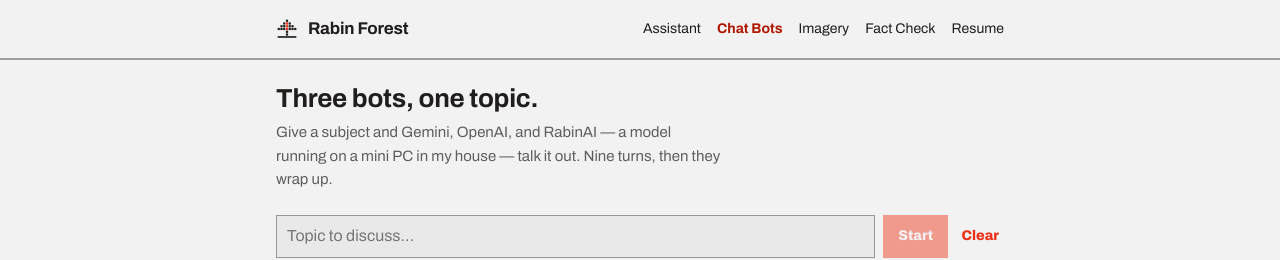
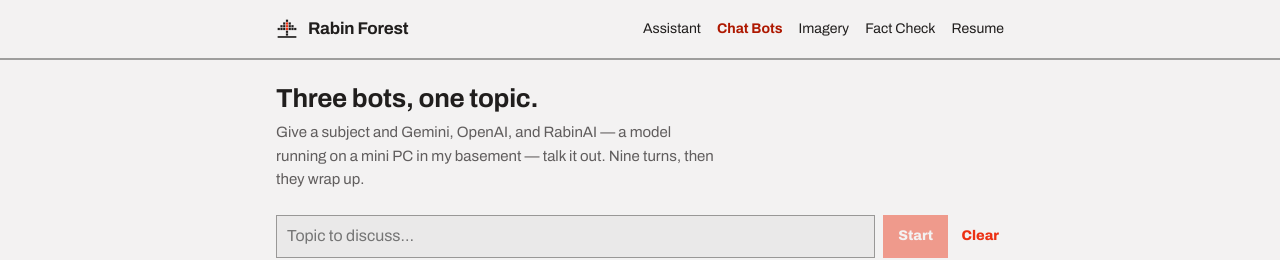
Before and after one commit to sg-bfoster/rabinforest, a React (Vite) app: page /playground/ai-chat-bots in a window 1280 px wide. Shown: the top 260 px of the page. Built offline with nearby package versions, Linux system fonts and the light colour scheme; no server answers.

Commit message:
Update AI-Chat-Bots.js

```diff
--- a/src/AI-Chat-Bots.js
+++ b/src/AI-Chat-Bots.js
@@ -128,7 +128,7 @@ const AIChatBots = () => {
             <h2 className="screen-h2">Three bots, one topic.</h2>
             <p className="screen-sub">
                 Give a subject and Gemini, OpenAI, and RabinAI — a model running on a
-                mini PC in my house — talk it out. Nine turns, then they wrap up.
+                mini PC in my basement — talk it out. Nine turns, then they wrap up.
             </p>
             <form onSubmit={startDiscussion}>
                 <div className="chat-input-row">
```
